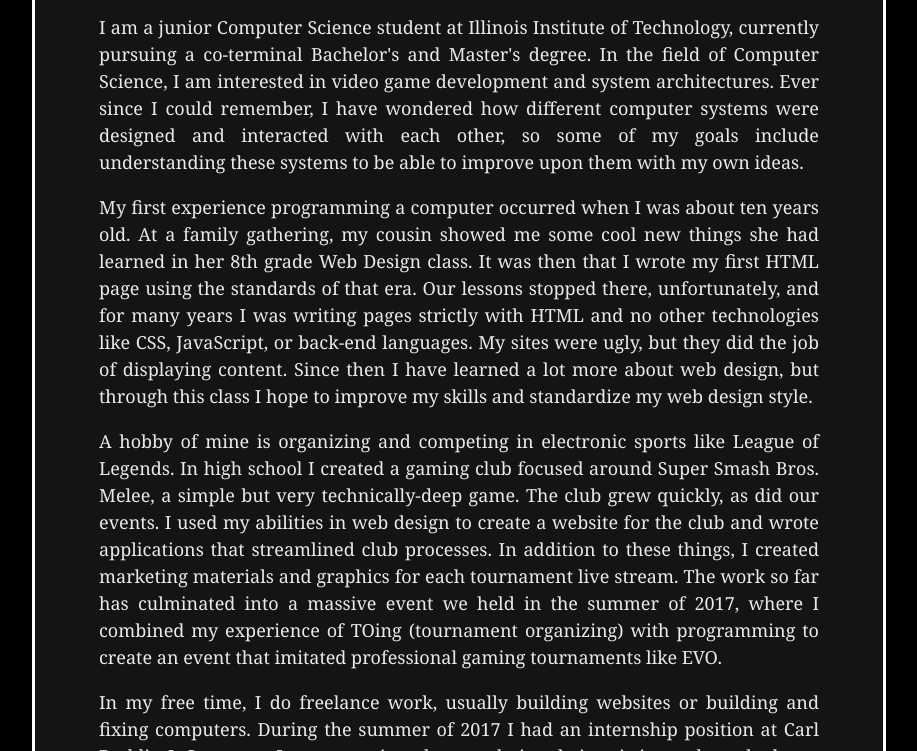
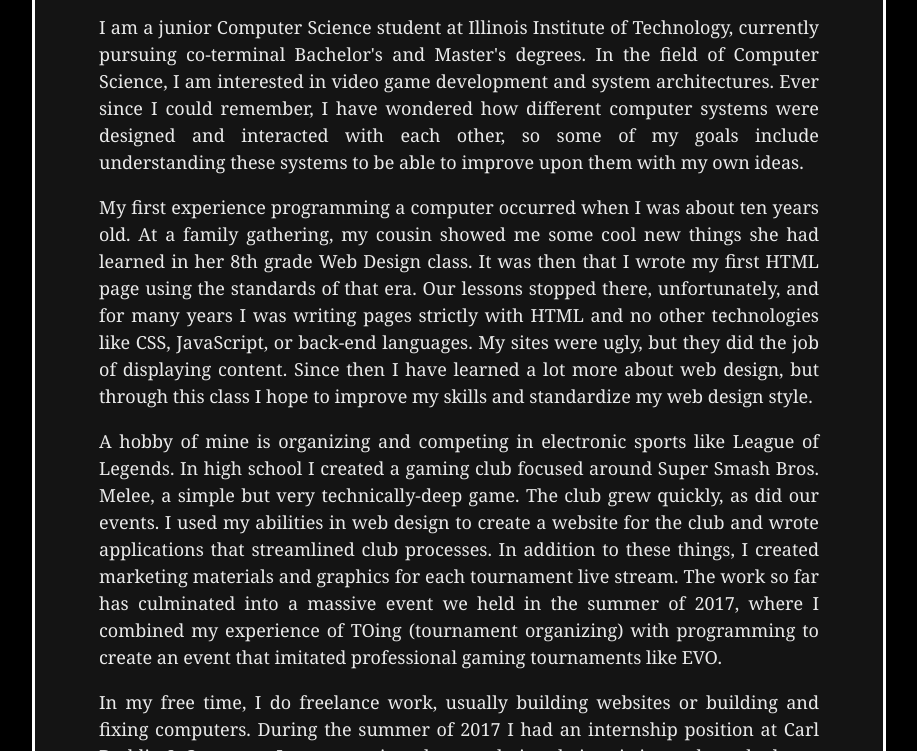
Before and after one commit to Truski/website, a plain HTML site: page index.html in a window 1280 px wide. Shown: the part 49-800 px from the top of the page, without its empty margins (181-1098 px from the left). Drawn offline with Linux system fonts and the light colour scheme.

Commit message:
Fix degree grammar

```diff
--- a/index.html
+++ b/index.html
@@ -10,12 +10,12 @@
   <h1>Dan Wojtowicz</h1>
   <p>
     I am a junior Computer Science student at Illinois Institute of Technology,
-    currently pursuing a co-terminal Bachelor's and Master's degree. In the
-    field of Computer Science, I am interested in video game development and
-    system architectures. Ever since I could remember, I have wondered how
-    different computer systems were designed and interacted with each other, so
-    some of my goals include understanding these systems to be able to improve
-    upon them with my own ideas.
+    currently pursuing co-terminal Bachelor's and Master's degrees. In the field
+    of Computer Science, I am interested in video game development and system
+    architectures. Ever since I could remember, I have wondered how different
+    computer systems were designed and interacted with each other, so some of my
+    goals include understanding these systems to be able to improve upon them
+    with my own ideas.
   </p>
   <p>
     My first experience programming a computer occurred when I was about ten
```
